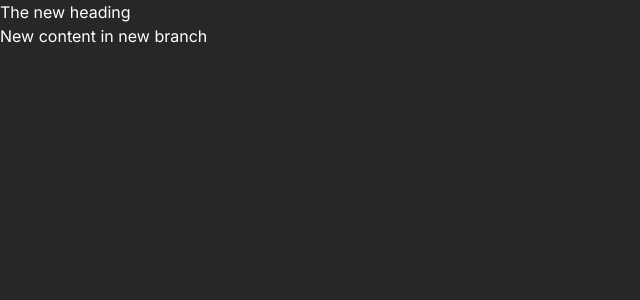
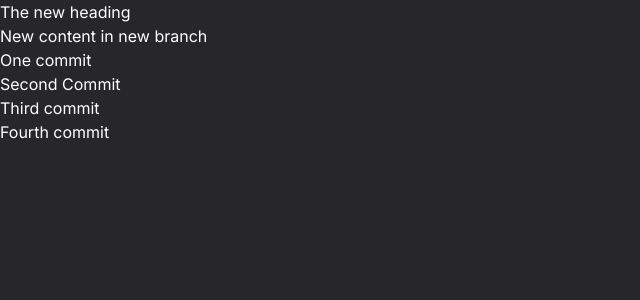
Before and after one commit to DarkstarXDD/github-workflow, a Next.js app: page / in a window 1280 px wide. Shown: the top 300 px of the page, without its empty margins (0-640 px from the left). Built offline with nearby package versions, Linux system fonts and the light colour scheme.

Commit message:
feat: add a multi commit feature

```diff
--- a/src/app/page.tsx
+++ b/src/app/page.tsx
@@ -3,6 +3,10 @@ export default function Home() {
     <main>
       <h1>The new heading</h1>
       <p>New content in new branch</p>
+      <p>One commit</p>
+      <p>Second Commit</p>
+      <p>Third commit</p>
+      <p>Fourth commit</p>
     </main>
   )
 }
```
